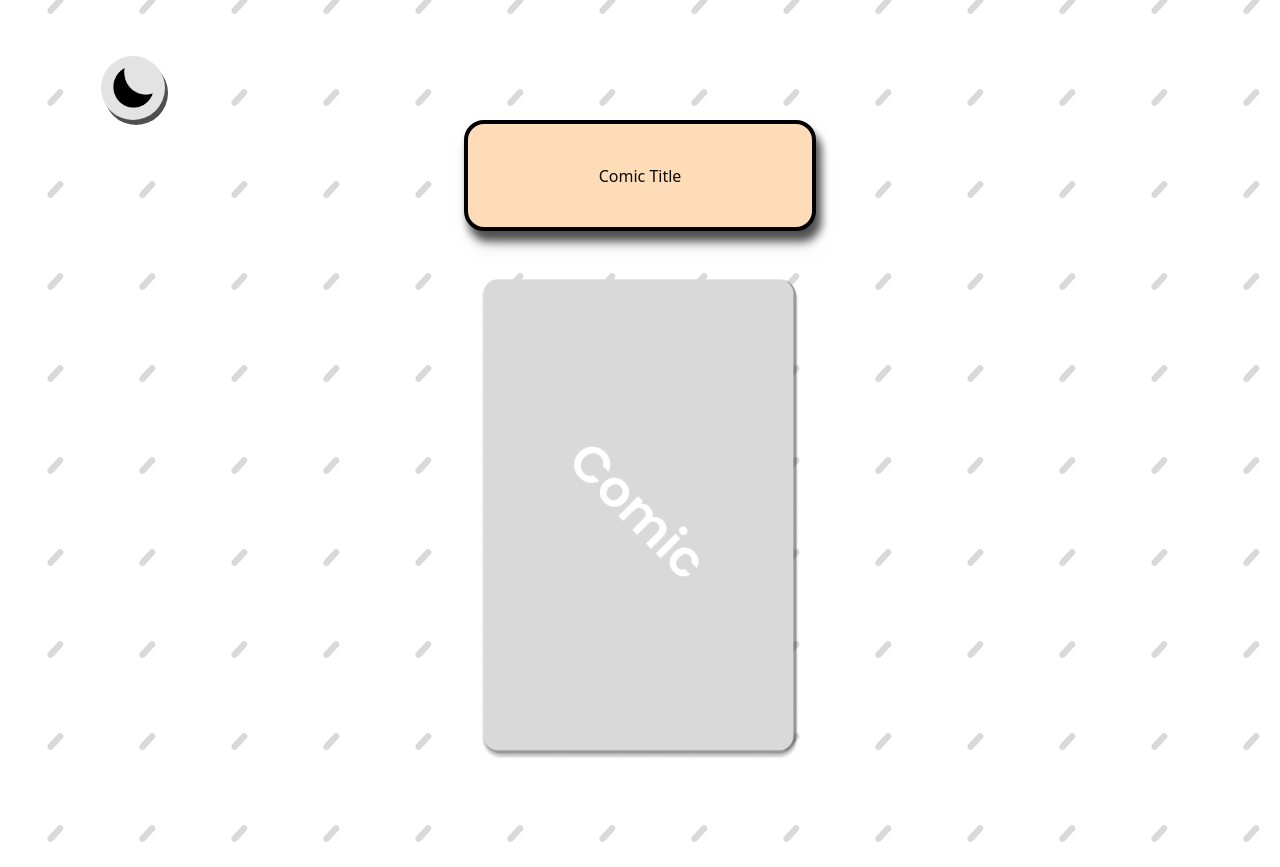
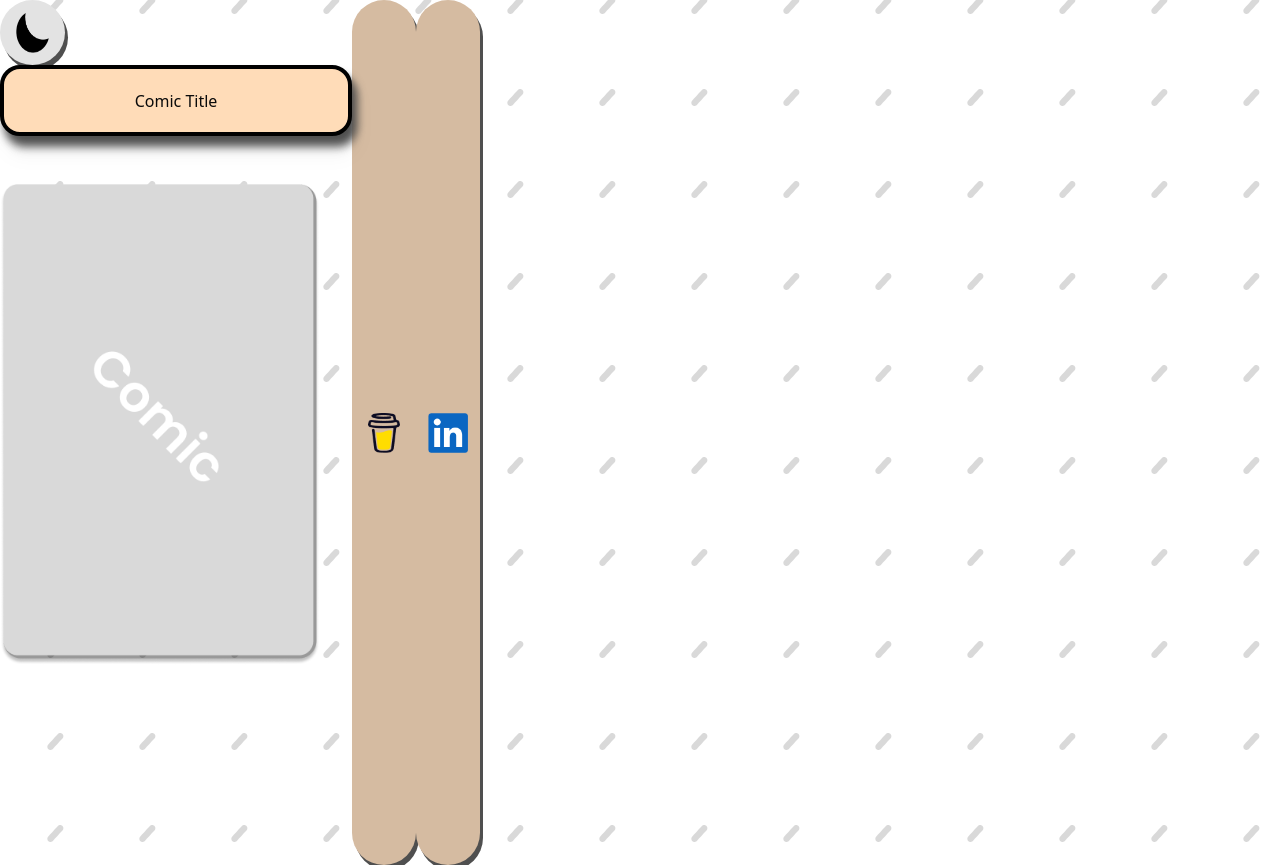
Before and after one commit to Marquis4484/page_turner, a Next.js app: page / in a window 1280 px wide. Shown: the top 867 px of the page. Built offline with nearby package versions, Linux system fonts and the light colour scheme.

Commit message:
css flexbox review

```diff
--- a/app/page.tsx
+++ b/app/page.tsx
@@ -10,21 +10,17 @@
 
 function Home() {
   return (
-    <div id="frontpage" className="bg-bannerImg">
-      <div id="elementsOn_frontpage">
-        <div
-          id="button_position"
-          className="h-[120px] w-[165px] flex items-end justify-end"
+    <div id="frontpage" className="bg-bannerImg flex">
+      <div id="elementsOn_frontpage" className="">
+        <button
+          id="darkmode_button"
+          className="h-[65px] w-[65px] py-3 px-4 bg-[#E3E3E3] inset-shadow-xs rounded-full duration-200  hover:bg-[#cecece] active:bg-[#9a9a9a] shadow-[3px_5px_0px_#4f4f4f]  active:shadow-[0px_0px_0px_#4f4f4f] active:duration-100  active:translate-y-[2px] active:translate-x-[2px] "
         >
-          <button
-            id="darkmode_button"
-            className="bg-[#E3E3E3] p-3 inset-shadow-xs rounded-full duration-200  hover:bg-[#cecece] active:bg-[#9a9a9a] shadow-[3px_5px_0px_#4f4f4f]  active:shadow-[0px_0px_0px_#4f4f4f] active:duration-100  active:translate-y-[2px] active:translate-x-[2px]"
-          >
-            <Image src={Darkmode} alt="Darkmode" className="h-10 w-10" />
-          </button>
-        </div>
-        <div className="flex flex-col justify-center items-center h-[800px]">
-          <div className="w-[352px] h-[500px] flex items-center justify-center bg-primary rounded-[20px] border-4 border-black drop-shadow-lg text-center mb-12 shadow-[5px_10px_8px_#4f4f4f]  ">
+          <Image src={Darkmode} alt="Darkmode" className="h-10 w-10" />
+        </button>
+
+        <div className="h-[800px]">
+          <div className="w-[352px] h-[71px] flex items-center justify-center bg-primary rounded-[20px] border-4 border-black drop-shadow-lg text-center mb-12 shadow-[5px_10px_8px_#4f4f4f]  ">
             Comic Title
           </div>
           <Link href="/comic">
```
